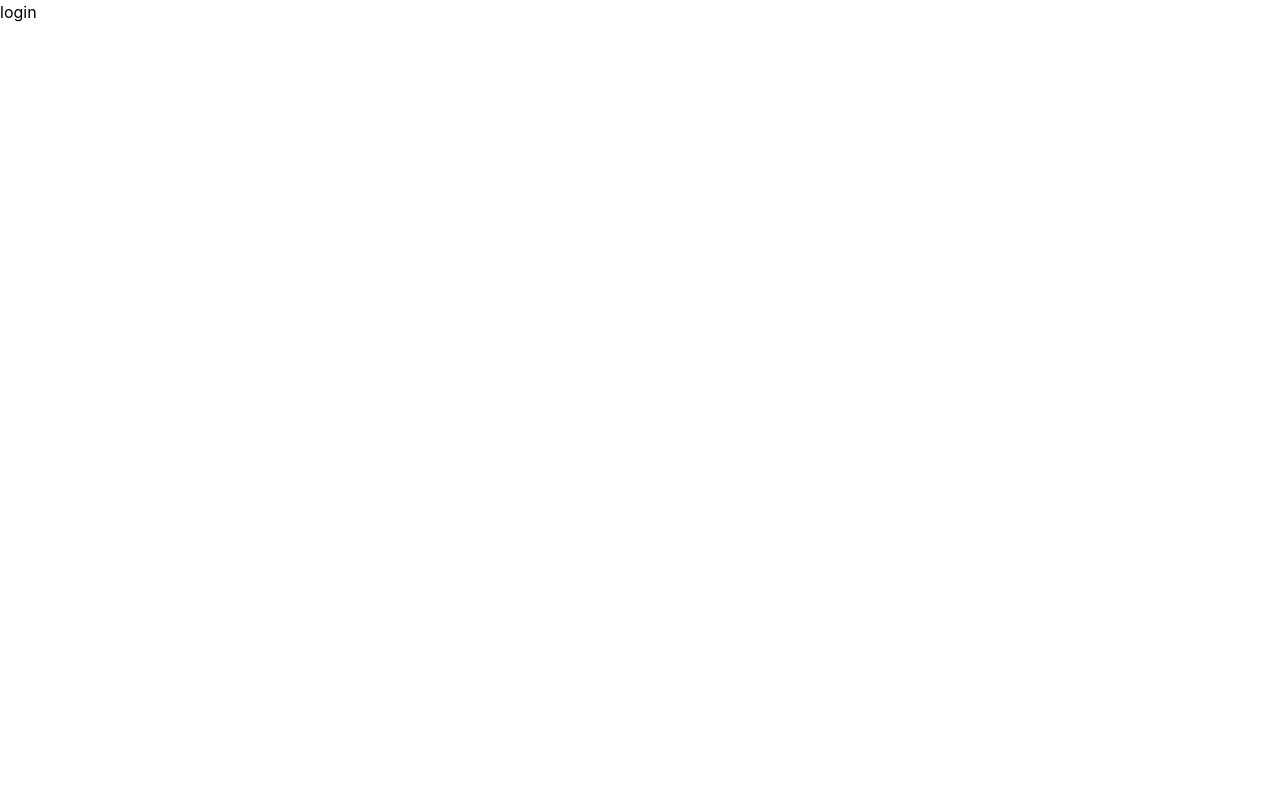
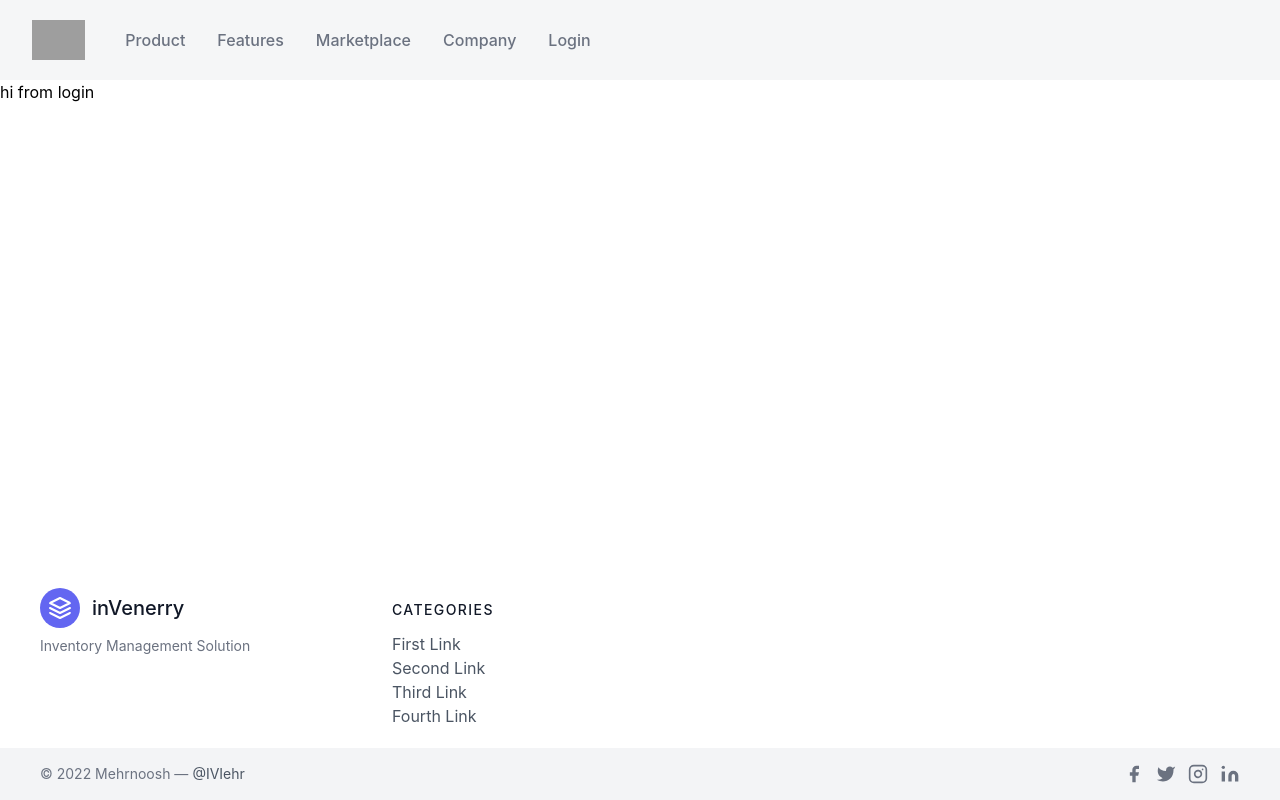
Before and after one commit to IVIehr/nextjs-landing-page, a Next.js app: page /login in a window 1280 px wide. Built offline with nearby package versions, Linux system fonts and the light colour scheme; grey boxes are pictures that could not be loaded.

Commit message:
Back to homepage by clicking the logo and remove workflow page component

```diff
--- a/components/header.jsx
+++ b/components/header.jsx
@@ -35,7 +35,7 @@ const Header = () => {
               >
                 <div className="flex items-center flex-grow flex-shrink-0 lg:flex-grow-0">
                   <div className="flex items-center justify-between w-full md:w-auto">
-                    <Link href="/workflow">
+                    <Link href="/">
                       <img
                         className="h-8 w-auto sm:h-10 cursor-pointer"
                         src="https://tailwindui.com/img/logos/workflow-mark-indigo-600.svg"
--- a/pages/login.jsx
+++ b/pages/login.jsx
@@ -1,8 +1,11 @@
 import React from 'react'
+import Layout from '../components/layout'
 
 function Login() {
   return (
-    <div>login</div>
+    <Layout>
+      hi from login
+    </Layout>
   )
 }
 
--- a/pages/workflow.jsx
+++ /dev/null
@@ -1,9 +0,0 @@
-import React from 'react'
-
-function Workflow() {
-  return (
-    <div>workflow</div>
-  )
-}
-
-export default Workflow
```
